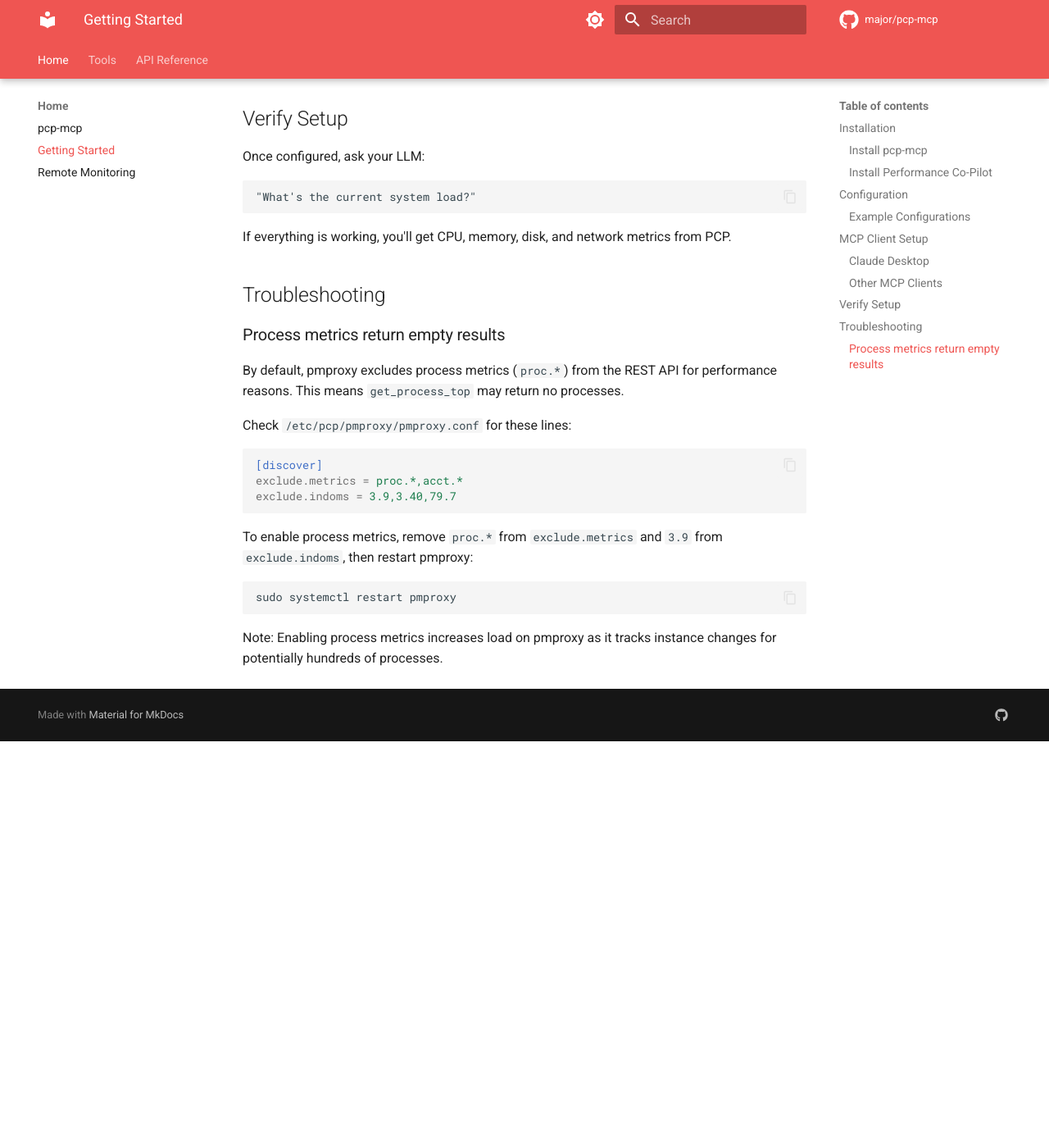
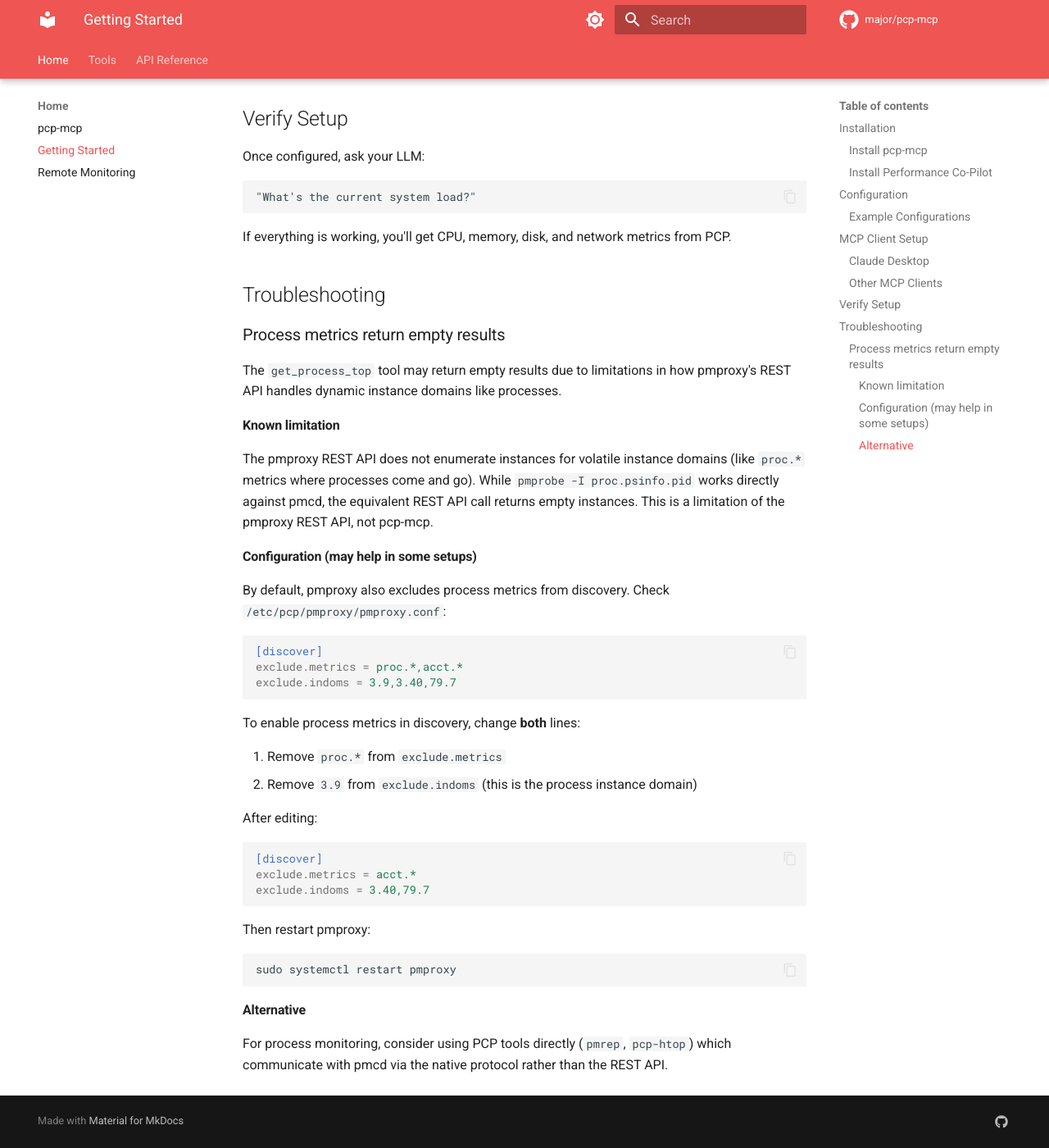
Before and after one commit to major/pcp-mcp, an MkDocs documentation site: the page built from docs/getting-started.md, in a window 1280 px wide and 1400 px high, scrolled down 2749 px. Shown: the whole window at 82% size. Built offline with MkDocs 1.6.1 and Material for MkDocs 9.7.7, drawn with Linux system fonts in a browser that asks for light colours; comment, search, counter and statistics services are not loaded; before the commit the page ends 3653 px from its top, so only the background shows below that.

Commit message:
docs: clarify pmproxy REST API limitation for process metrics
The pmproxy REST API doesn't enumerate instances for volatile instance
domains like processes. This is a pmproxy limitation, not pcp-mcp.
Document this clearly and suggest alternatives like pmrep/pcp-htop.

Signed-off-by: Major Hayden <major@mhtx.net>

````diff
--- a/docs/getting-started.md
+++ b/docs/getting-started.md
@@ -142,9 +142,15 @@ If everything is working, you'll get CPU, memory, disk, and network metrics from
 
 ### Process metrics return empty results
 
-By default, pmproxy excludes process metrics (`proc.*`) from the REST API for performance reasons. This means `get_process_top` may return no processes.
+The `get_process_top` tool may return empty results due to limitations in how pmproxy's REST API handles dynamic instance domains like processes.
 
-Check `/etc/pcp/pmproxy/pmproxy.conf` for these lines:
+#### Known limitation
+
+The pmproxy REST API does not enumerate instances for volatile instance domains (like `proc.*` metrics where processes come and go). While `pmprobe -I proc.psinfo.pid` works directly against pmcd, the equivalent REST API call returns empty instances. This is a limitation of the pmproxy REST API, not pcp-mcp.
+
+#### Configuration (may help in some setups)
+
+By default, pmproxy also excludes process metrics from discovery. Check `/etc/pcp/pmproxy/pmproxy.conf`:
 
 ```ini
 [discover]
@@ -152,10 +158,25 @@ exclude.metrics = proc.*,acct.*
 exclude.indoms = 3.9,3.40,79.7
 ```
 
-To enable process metrics, remove `proc.*` from `exclude.metrics` and `3.9` from `exclude.indoms`, then restart pmproxy:
+To enable process metrics in discovery, change **both** lines:
+
+1. Remove `proc.*` from `exclude.metrics`
+2. Remove `3.9` from `exclude.indoms` (this is the process instance domain)
+
+After editing:
+
+```ini
+[discover]
+exclude.metrics = acct.*
+exclude.indoms = 3.40,79.7
+```
+
+Then restart pmproxy:
 
 ```bash
 sudo systemctl restart pmproxy
 ```
 
-Note: Enabling process metrics increases load on pmproxy as it tracks instance changes for potentially hundreds of processes.
+#### Alternative
+
+For process monitoring, consider using PCP tools directly (`pmrep`, `pcp-htop`) which communicate with pmcd via the native protocol rather than the REST API.
````
